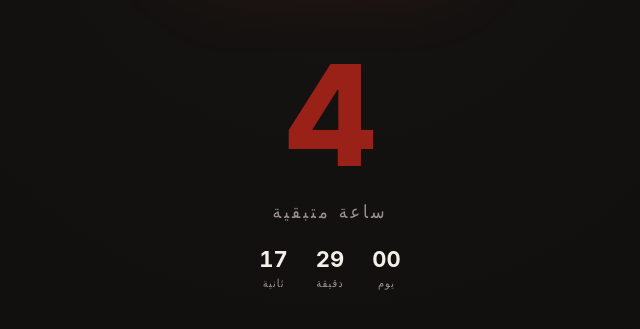
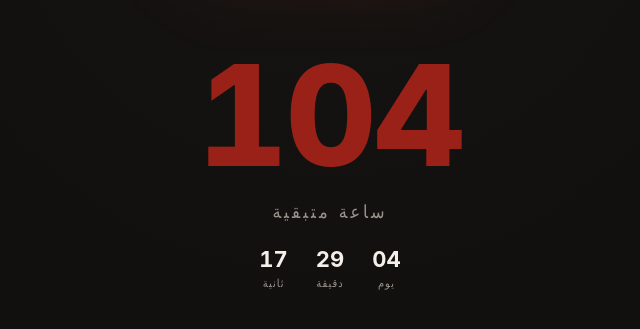
Before and after one commit to 7mz410/temp, a plain HTML site: page index.html in a window 1280 px wide. Shown: the part 319-648 px from the top of the page, without its empty margins (310-950 px from the left). Drawn offline with Linux system fonts and the light colour scheme.

Commit message:
Extend countdown target by 100 hours
Co-Authored-By: Claude Sonnet 5 <noreply@anthropic.com>

```diff
--- a/index.html
+++ b/index.html
@@ -97,7 +97,7 @@
   </div>
 
 <script>
-  const TARGET = new Date("2026-09-19T12:20:43").getTime();
+  const TARGET = new Date("2026-09-23T16:20:43").getTime();
 
   function pad(n){ return String(n).padStart(2,'0'); }
 
```
